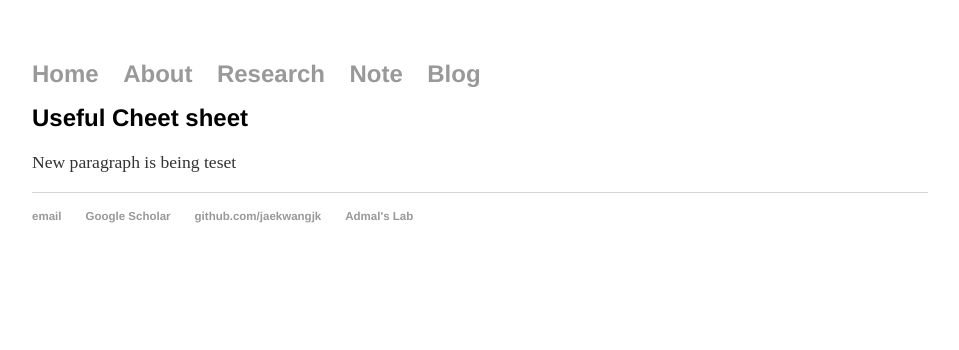
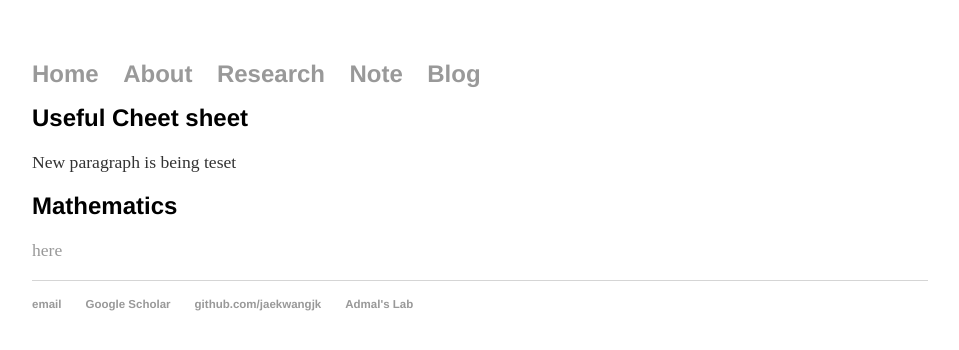
Before and after one commit to jaekwangjk/jaekwangjk.github.io, a Jekyll site: the page built from note.html, in a window 1280 px wide. Shown: the top 350 px of the page, without its empty margins (160-1119 px from the left). Built offline with Jekyll 4.4.1, drawn with Linux system fonts in a browser that asks for light colours.

Commit message:
Update note.html

```diff
--- a/note.html
+++ b/note.html
@@ -6,8 +6,12 @@ title: Jaekwang Kim
 
 	<h1>Useful Cheet sheet</h1>
 
-	<p>New paragraph is being teset
-  </p>
+	<p>New paragraph is being teset</p>
+
+	<h1>Mathematics</h1>
+	<p>
+	<a href="https://jaekwangjk.github.io/my_cv.pdf">here</a></p>
+	</p>
 
 
 </div><!-- /.blurb -->
```
